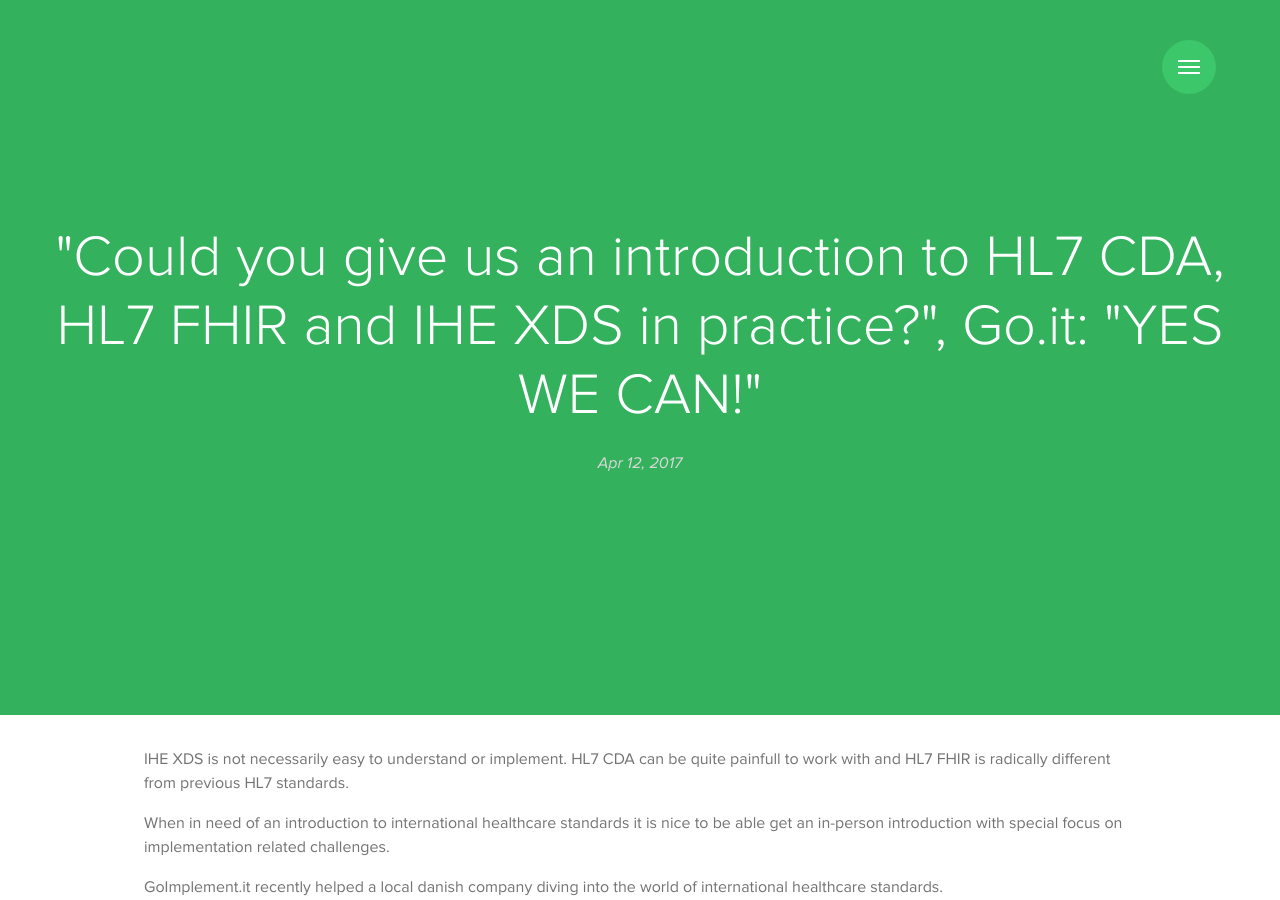
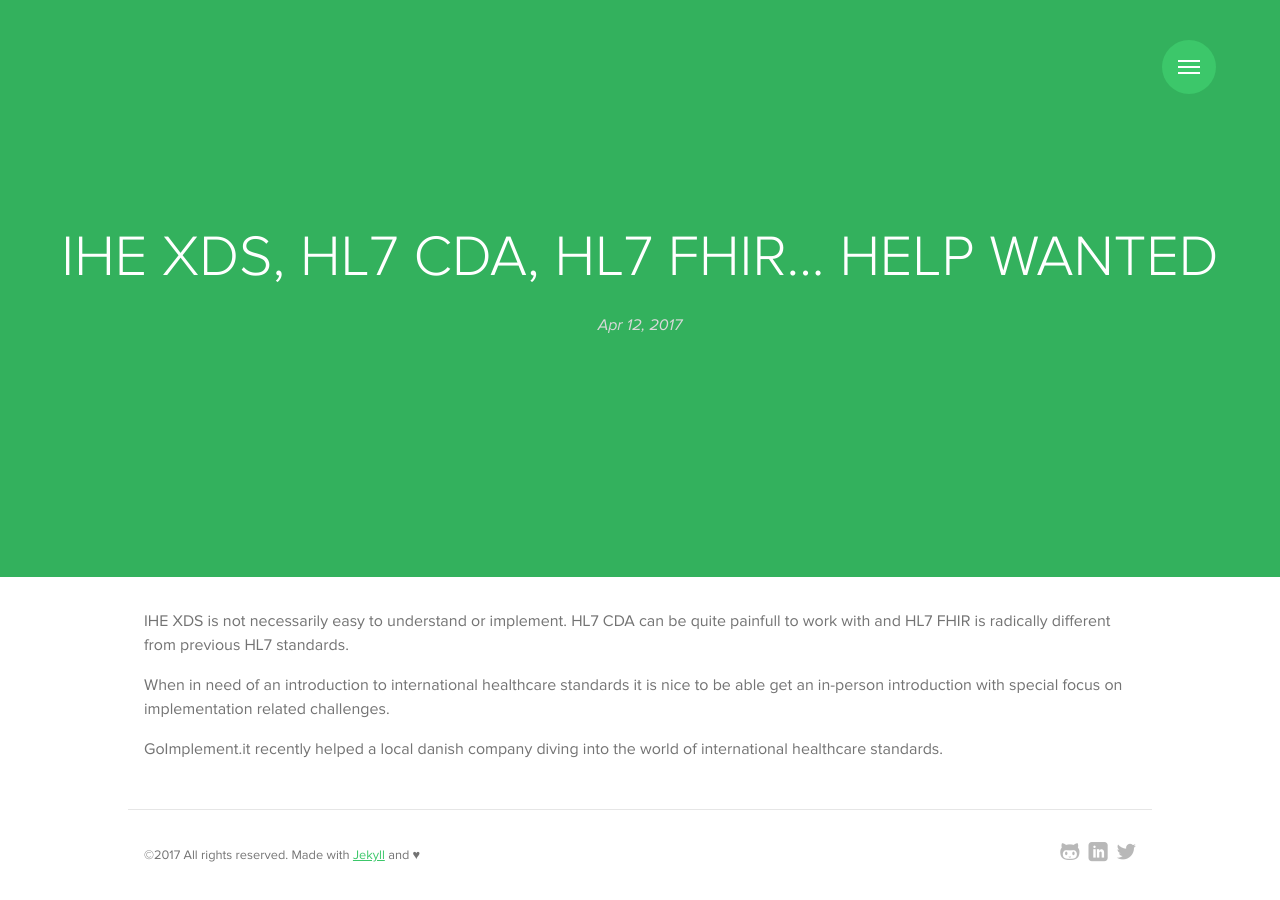
Before and after one commit to goimplementit/goimplementit.github.io, a Jekyll site: the page built from _posts/2017-02-12-hl7_cda_hl7_fhir_and_ihe_xds_in_practice.markdownhl7-cda-hl7-fhir-and-ihe-xds-in-practice.markdown, in a window 1280 px wide. Built offline with Jekyll 4.4.1, drawn with Linux system fonts in a browser that asks for light colours; some web fonts are replaced.

Commit message:
Update 2017-02-12-hl7_cda_hl7_fhir_and_ihe_xds_in_practice.markdownhl7-cda-hl7-fhir-and-ihe-xds-in-practice.markdown

```diff
--- a/_posts/2017-02-12-hl7_cda_hl7_fhir_and_ihe_xds_in_practice.markdownhl7-cda-hl7-fhir-and-ihe-xds-in-practice.markdown
+++ b/_posts/2017-02-12-hl7_cda_hl7_fhir_and_ihe_xds_in_practice.markdownhl7-cda-hl7-fhir-and-ihe-xds-in-practice.markdown
@@ -1,6 +1,6 @@
 ---
 layout: post
-title:  "\"Could you give us an introduction to HL7 CDA, HL7 FHIR and IHE XDS in practice?\", Go.it: \"YES WE CAN!\""
+title:  "IHE XDS, HL7 CDA, HL7 FHIR... HELP WANTED"
 permalink:  "hl7-cda-hl7-fhir-and-ihe-xds-in-practice"
 date:   2017-04-12 11:23:35 +0100
 categories: HL7, CDA, FHIR, XDS
```
